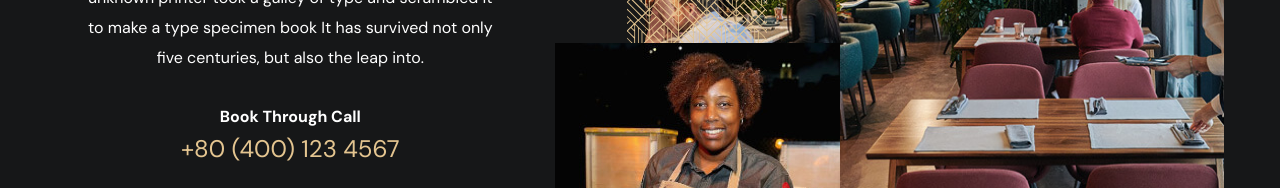
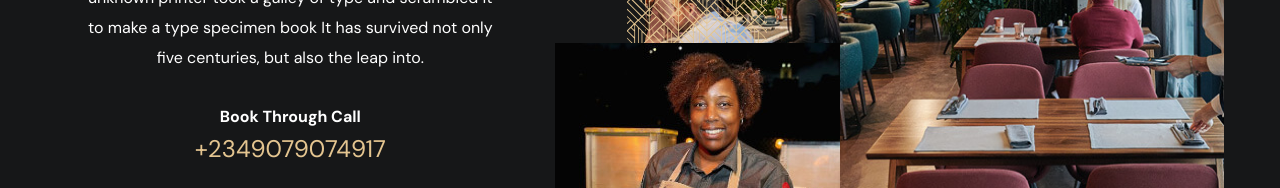
Before and after one commit to OpeyemiAkande/grilli_restaurant, a plain HTML site: page index.html in a window 1280 px wide. Shown: the part 2400-2588 px from the top of the page. Drawn offline with nearby package versions, Linux system fonts and the light colour scheme; a web font is replaced by a local one.

Commit message:
edit on the about contact

```diff
--- a/index.html
+++ b/index.html
@@ -505,9 +505,9 @@
               <div class="contact-label">Book Through Call</div>
 
               <a
-                href="tel:+804001234567"
+                href="tel:+2349079074917"
                 class="body-1 contact-number hover-underline"
-                >+80 (400) 123 4567</a
+                >+2349079074917</a
               >
 
               <a href="#" class="btn btn-primary">
```
